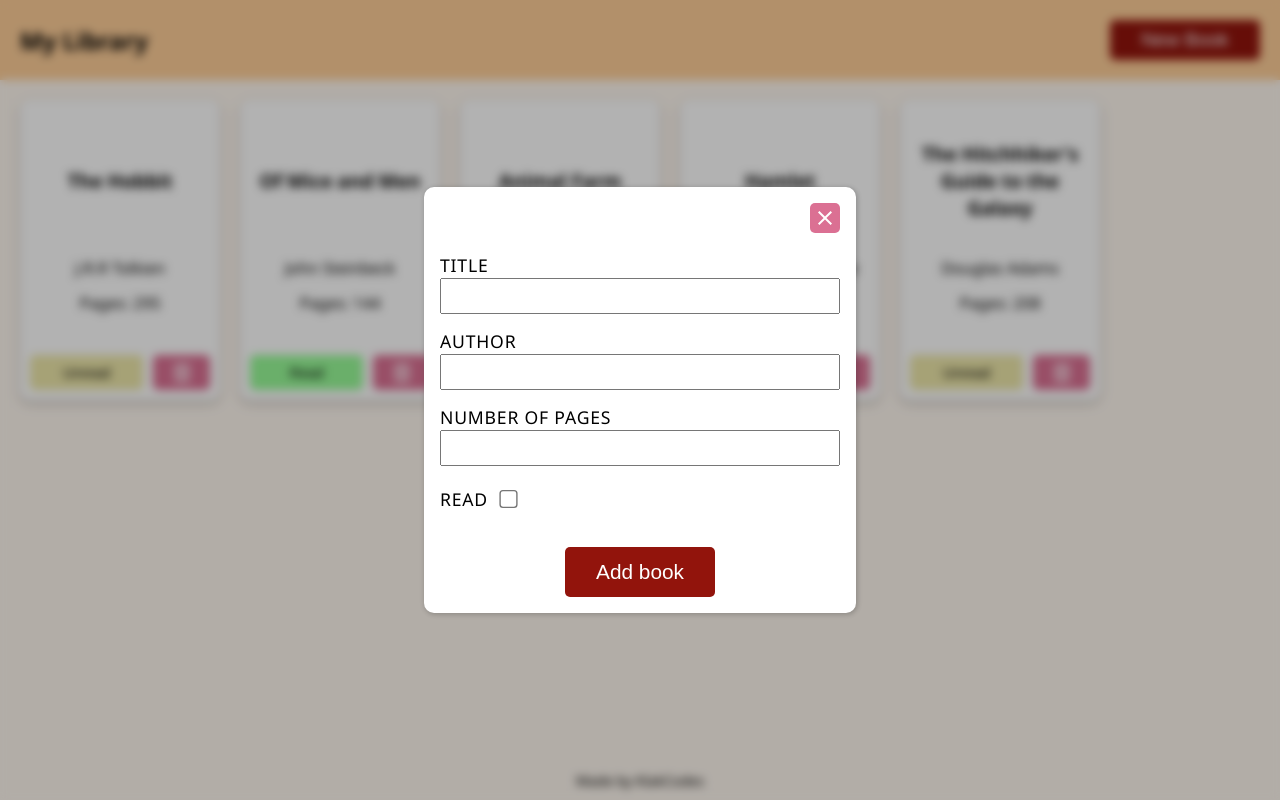
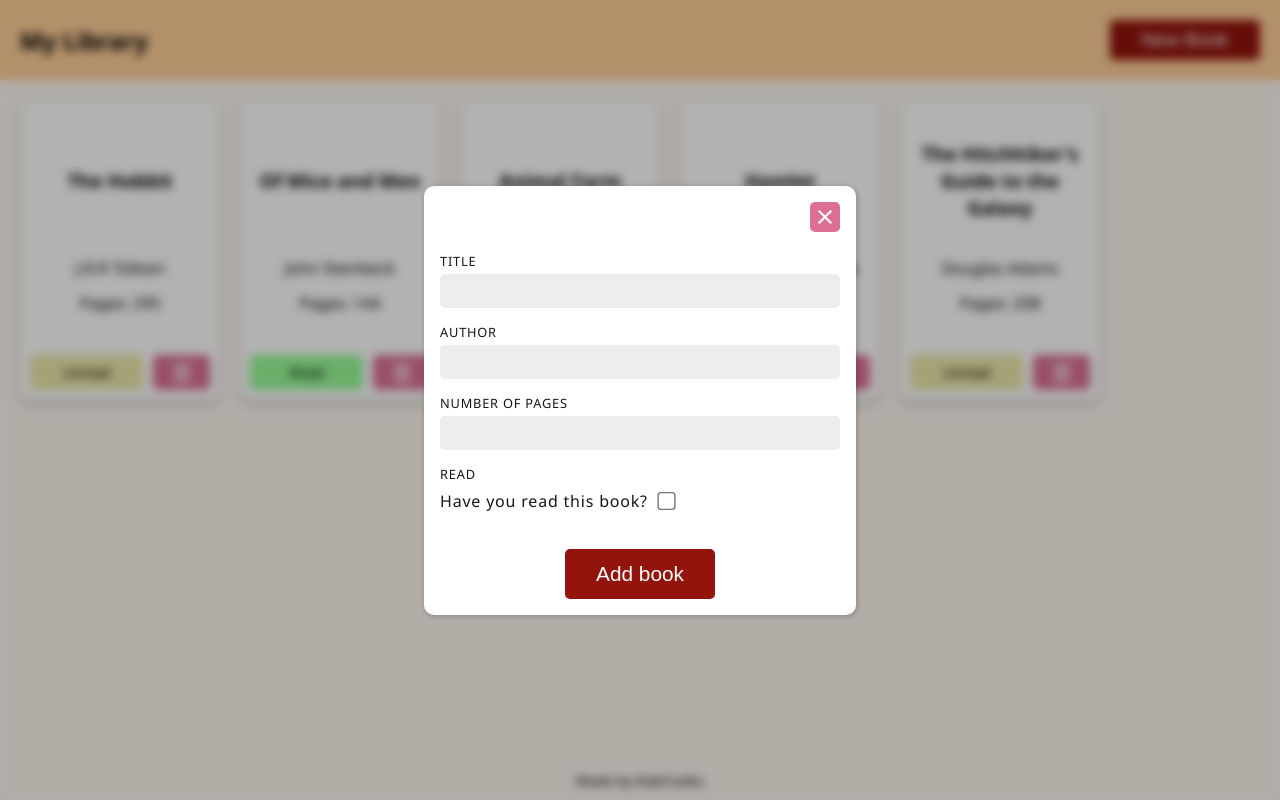
Before and after one commit to KlakCodes/odin-library, a plain HTML site: page index.html in a window 1280 px wide. Both pictures are taken after a click on the button "New Book". Drawn offline with Linux system fonts and the light colour scheme.

Commit message:
Completed dialog format and finalised page format

```diff
--- a/index.html
+++ b/index.html
@@ -36,9 +36,12 @@
                 <label for="pages">NUMBER OF PAGES</label>
                 <input type="number" id="pages" name="pages">
             </div>
-            <div class="form-field-checkbox">
+            <div class="form-row">
                 <label for="read">READ</label>
-                <input type="checkbox" id="read" name="read">
+                <div class="form-field-checkbox">
+                    <label for="read">Have you read this book?</label>
+                    <input type="checkbox" id="read" name="read">
+                </div>
             </div>
         </div>
         </form>
--- a/style.css
+++ b/style.css
@@ -139,13 +139,22 @@ dialog::backdrop {
 }
 
 form {
-    font-size: 1.1rem;
+    font-size: 0.8rem;
     letter-spacing: 0.8px;
+    color: #181716;
 }
 
 input {
     height: 30px;
-    font-size: 1.2rem;
+    font-size: 1rem;
+    background-color: #ededed;
+    border-style: none;
+    border-radius: 5px;
+    padding: 2px 10px;
+}
+
+input:focus {
+    outline: none;
 }
 
 .form-field {
@@ -153,7 +162,7 @@ input {
     flex-direction: column;
     justify-items: flex-start;
     margin-bottom: 15px;
-    gap: 1px;
+    gap: 4px;
 }
 
 .form-field-checkbox {
@@ -161,7 +170,8 @@ input {
     flex-direction: row;
     align-items: center;
     margin-bottom: 10px;
-    gap: 10px;
+    gap: 8px;
+    font-size: 1rem;
 }
 
 input[type=checkbox] {
```
